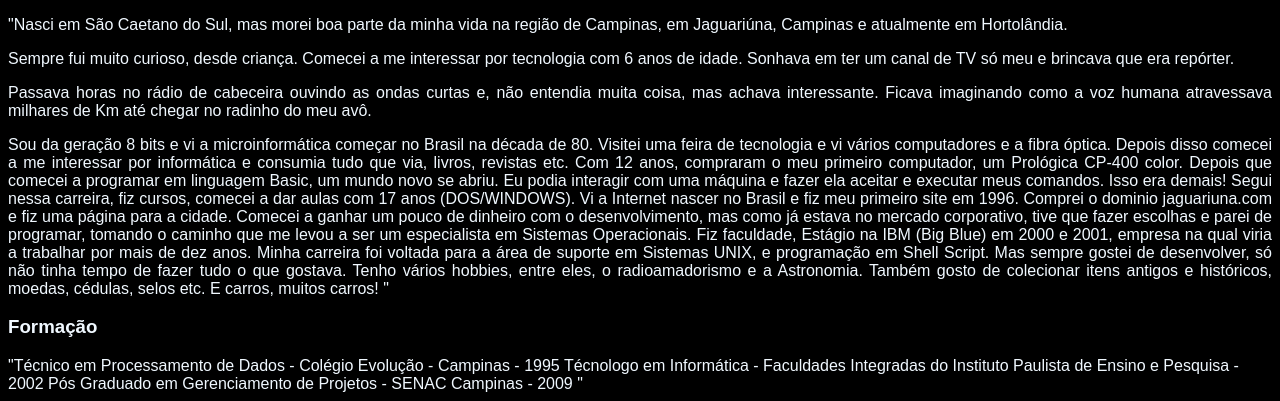
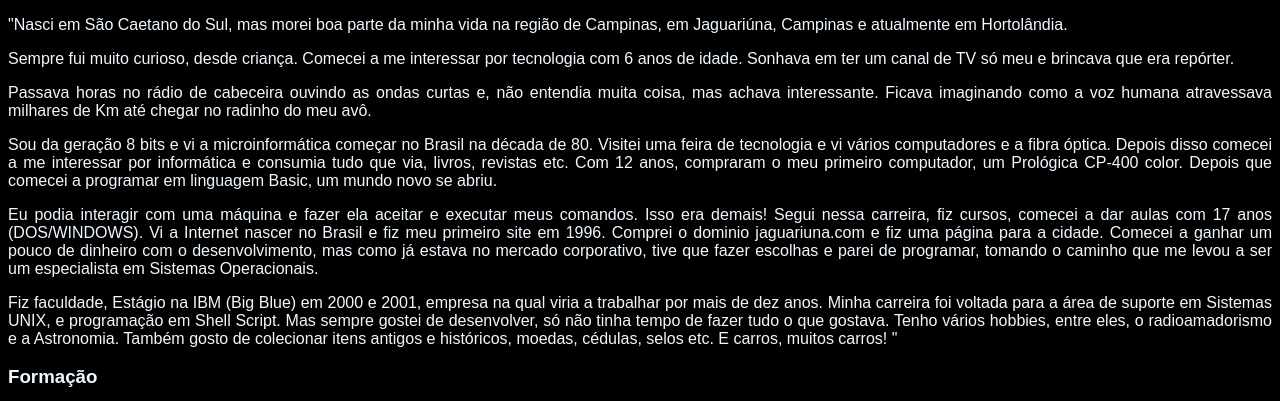
Before and after one commit to remajag/remajag.github.io, a plain HTML site: page index.html in a window 1280 px wide. Shown: the part 399-800 px from the top of the page. Drawn offline with Linux system fonts and the light colour scheme.

Commit message:
Update index.html

```diff
--- a/index.html
+++ b/index.html
@@ -46,7 +46,9 @@
           disso comecei a me interessar por informática e consumia tudo que via,
           livros, revistas etc. Com 12 anos, compraram o meu primeiro
           computador, um Prológica CP-400 color. Depois que comecei a programar
-          em linguagem Basic, um mundo novo se abriu. Eu podia interagir com uma
+          em linguagem Basic, um mundo novo se abriu. </p>
+           <p align="Justify">
+          Eu podia interagir com uma
           máquina e fazer ela aceitar e executar meus comandos. Isso era demais!
           Segui nessa carreira, fiz cursos, comecei a dar aulas com 17 anos
           (DOS/WINDOWS). Vi a Internet nascer no Brasil e fiz meu primeiro site
@@ -54,7 +56,9 @@
           Comecei a ganhar um pouco de dinheiro com o desenvolvimento, mas como
           já estava no mercado corporativo, tive que fazer escolhas e parei de
           programar, tomando o caminho que me levou a ser um especialista em
-          Sistemas Operacionais. Fiz faculdade, Estágio na IBM (Big Blue) em
+          Sistemas Operacionais. </p>
+            <p align="Justify">
+             Fiz faculdade, Estágio na IBM (Big Blue) em
           2000 e 2001, empresa na qual viria a trabalhar por mais de dez anos.
           Minha carreira foi voltada para a área de suporte em
           Sistemas UNIX, e programação em Shell Script. Mas sempre gostei de
@@ -81,7 +85,6 @@
           Curso de Linux - Datacamp Campinas - 1999
           Curso de Espanhol - FAT
           Cursos de Inglês - FISK / Wizard / Planet Idiomas / Kaplan
-
           Certificação em AIX - Pseries Support - 2003 - IBM
           Certificação em AIX - Communications - IBM
           Certificação ITIL Foundations
```
